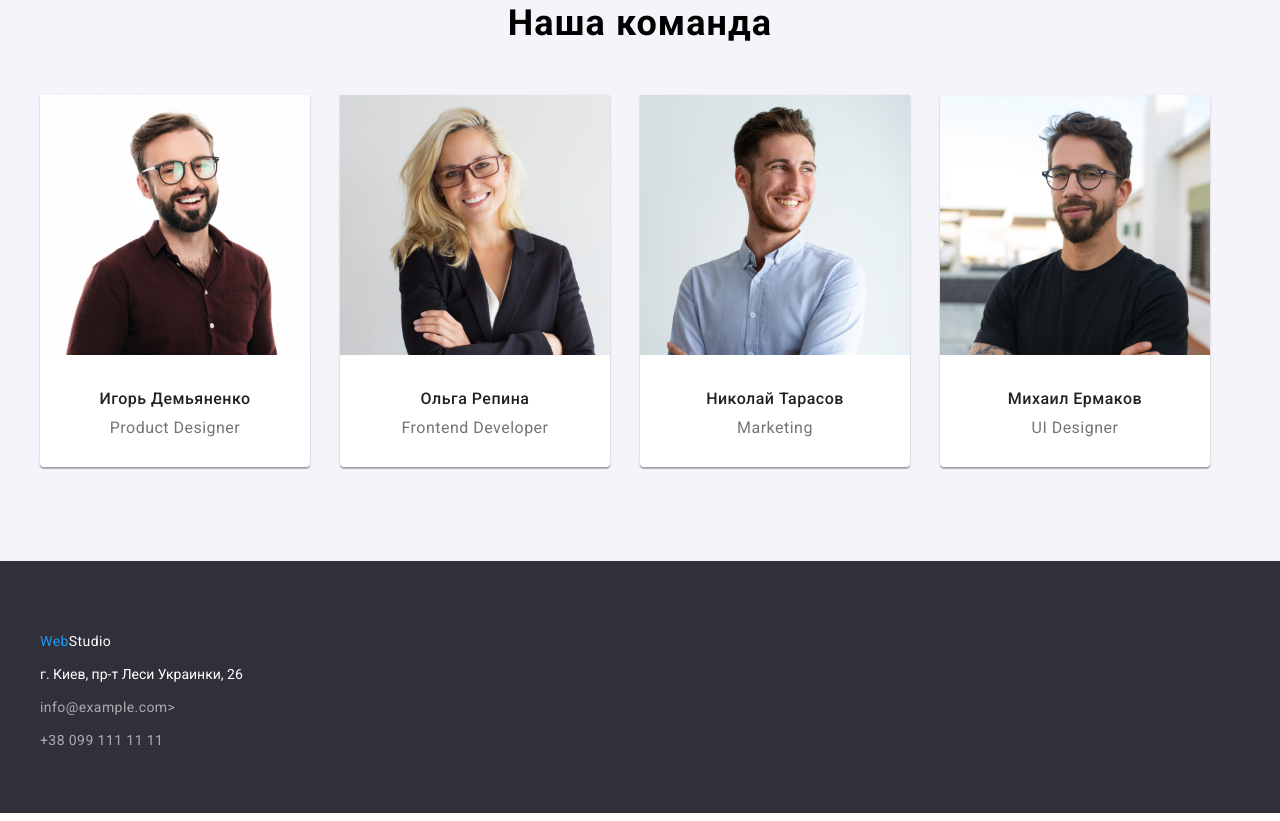
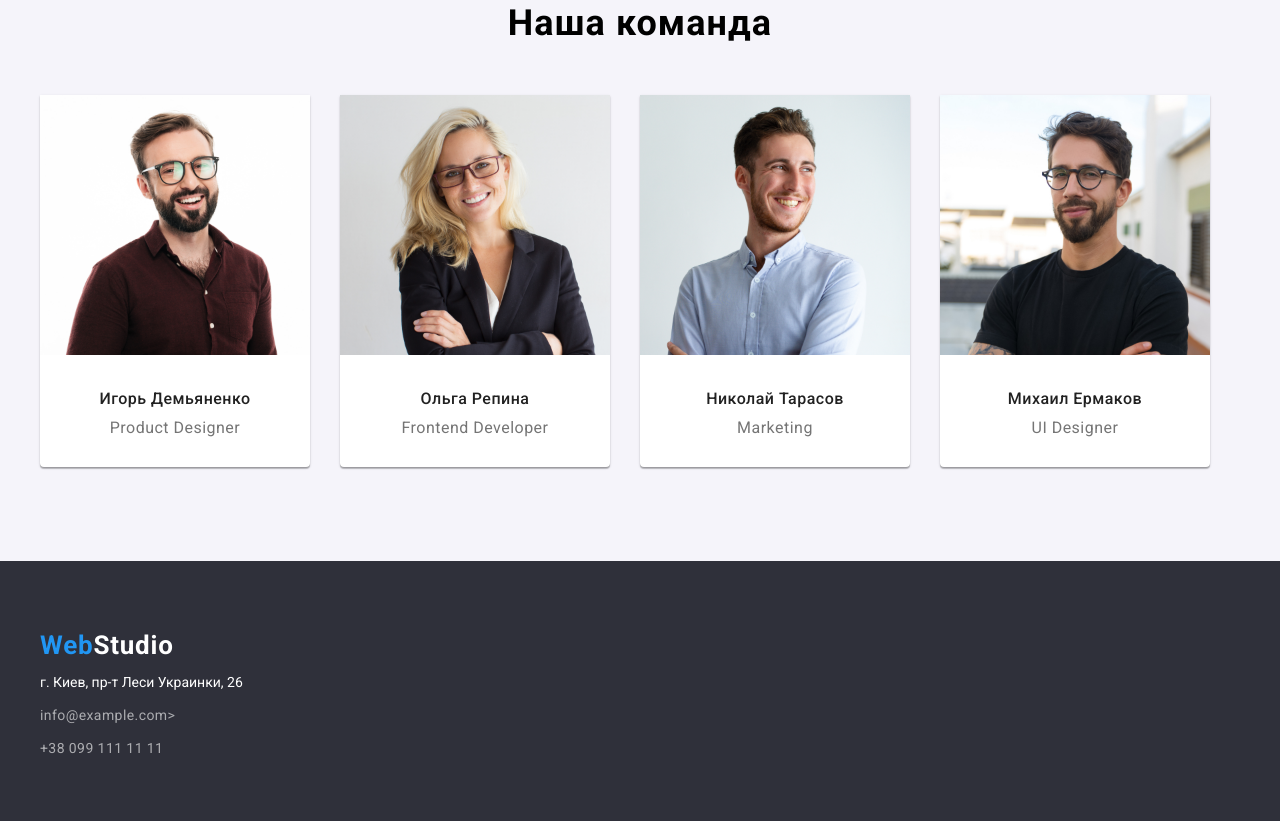
Before and after one commit to IhorKostenko/NEW-BASIC, a plain HTML site: page index.html in a window 1280 px wide. Shown: the part 1532-2353 px from the top of the page. Drawn offline with Linux system fonts and the light colour scheme.

Commit message:
lesson 5-6 final 1.2

```diff
--- a/css/style.css
+++ b/css/style.css
@@ -245,6 +245,9 @@ footer a {
 }
 a.footer-link {
   color: white;
+  font-size: 26px;
+  line-height: 1.19;
+  font-weight: bold;
 }
 .footer-logo {
   color: #2196f3;
```
